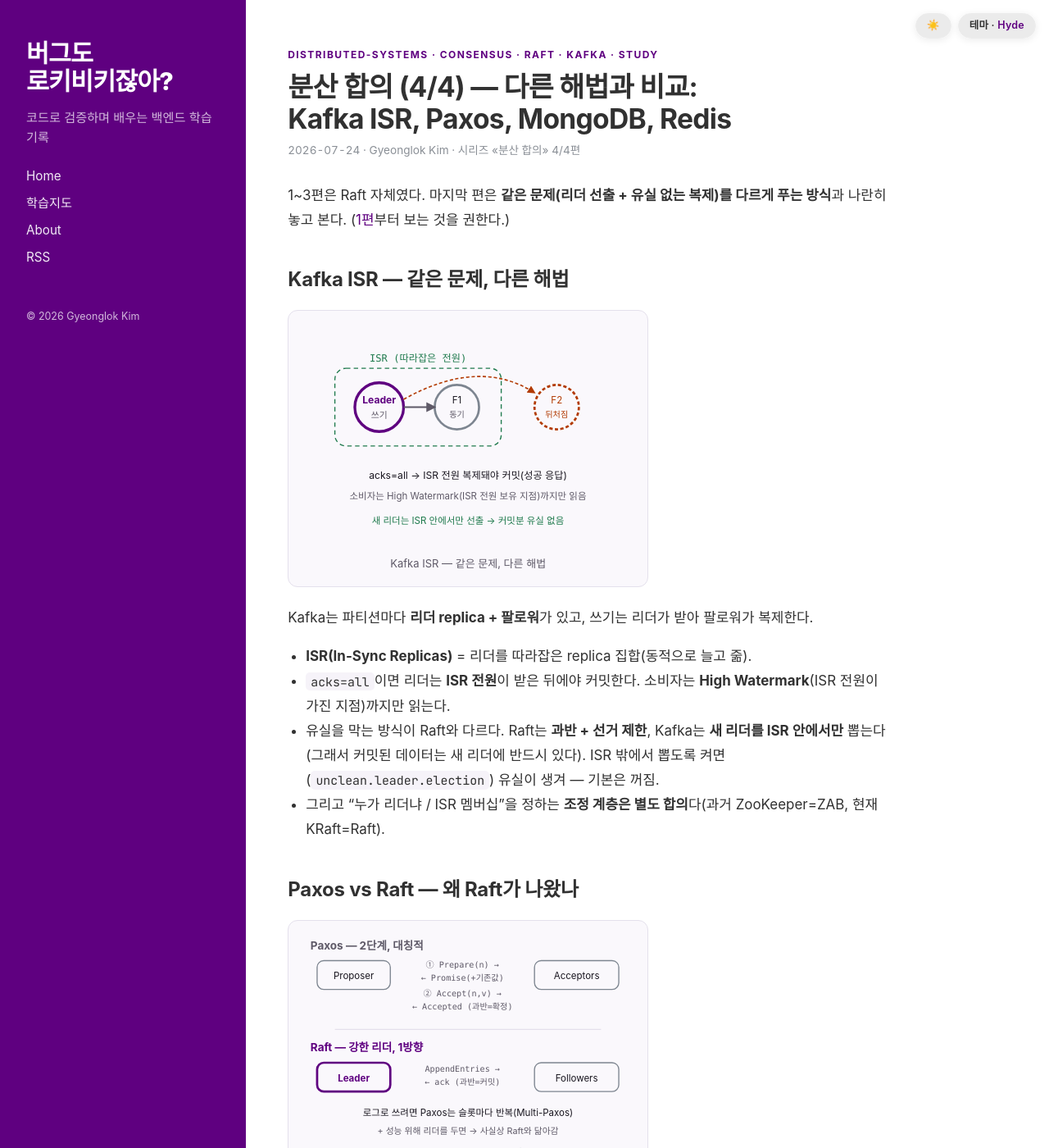
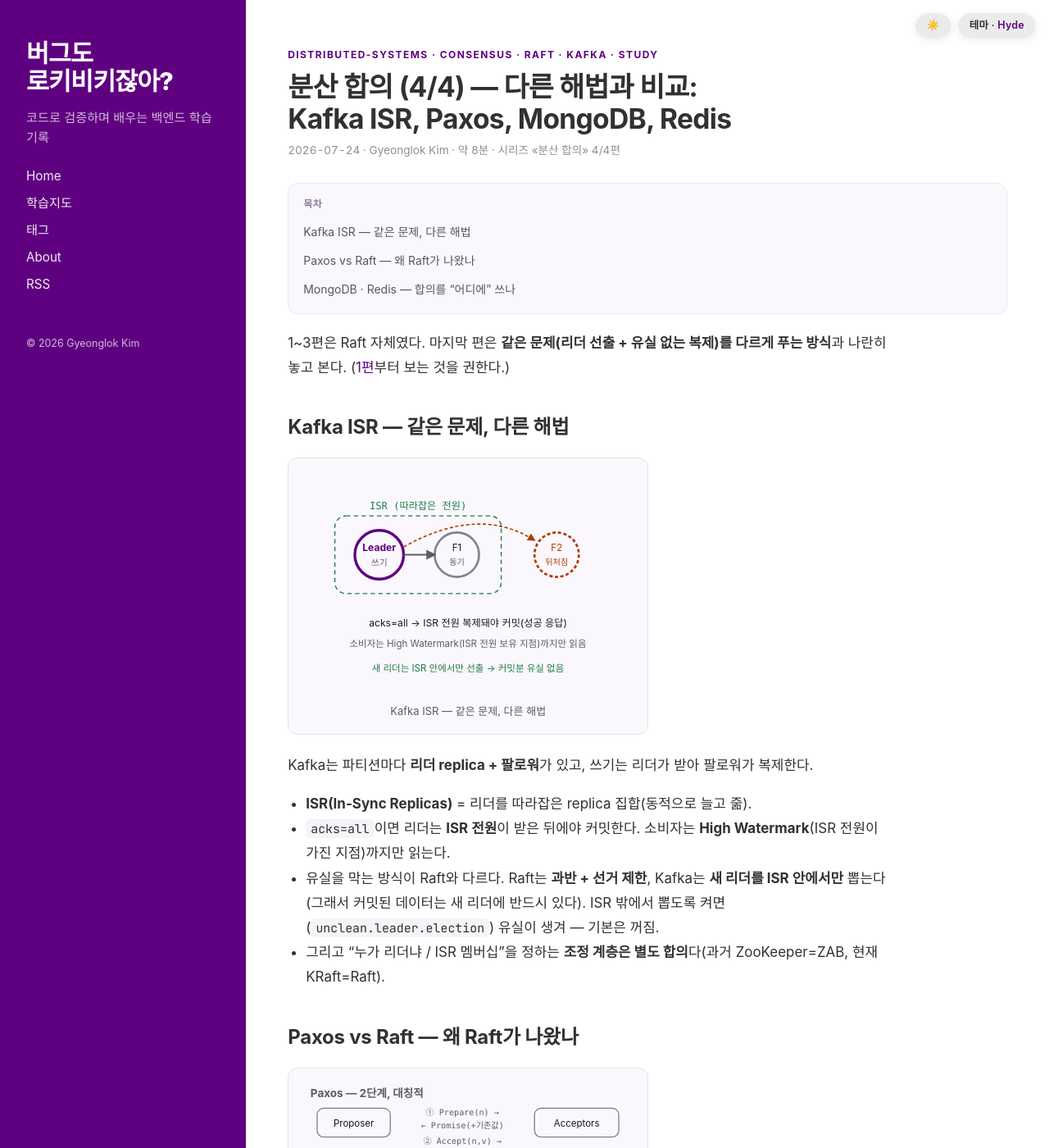
Before and after one commit to Rok93/Rok93.github.io, a Jekyll site: the page built from _posts/2026-07-24-raft-4-alternatives.md, in a window 1280 px wide and 1400 px high. Shown: the whole window at 82% size. Built offline with Jekyll 4.4.1, drawn with Linux system fonts in a browser that asks for light colours; some web fonts are replaced; comment, search, counter and statistics services are not loaded.

Commit message:
feat(ux): 읽기시간 + 자동 목차(TOC) + 태그 페이지
- post.html: 읽기시간(약 N분) + 본문 h2 3개↑일 때 자동 TOC
- tags.md: 태그 클라우드 + 주제별 글 모음(site.tags 기반)
- 홈 목록 태그를 /tags 링크로, 사이드바 네비에 '태그' 추가
- TOC/태그 다크모드 대응

Co-Authored-By: Claude Opus 4.8 (1M context) <noreply@anthropic.com>

```diff
--- a/_layouts/default.html
+++ b/_layouts/default.html
@@ -28,6 +28,7 @@
       <nav class="site-nav">
         <a href="{{ '/' | relative_url }}">Home</a>
         <a href="{{ '/roadmap/' | relative_url }}">학습지도</a>
+        <a href="{{ '/tags/' | relative_url }}">태그</a>
         <a href="{{ '/about/' | relative_url }}">About</a>
         <a href="{{ '/feed.xml' | relative_url }}">RSS</a>
       </nav>
--- a/_layouts/home.html
+++ b/_layouts/home.html
@@ -9,7 +9,7 @@ layout: default
   <li class="post-item">
     <a class="post-link" href="{{ post.url | relative_url }}">{{ post.title }}</a>
     <div class="post-meta">
-      {{ post.date | date: '%Y-%m-%d' }}{% if post.series %} · <span class="series-badge">📚 {{ post.series }} {{ post.series_part }}/{{ post.series_total }}</span>{% endif %}{% if post.tags.size > 0 %} · {{ post.tags | join: ' · ' }}{% endif %}
+      {{ post.date | date: '%Y-%m-%d' }}{% if post.series %} · <span class="series-badge">📚 {{ post.series }} {{ post.series_part }}/{{ post.series_total }}</span>{% endif %}{% if post.tags.size > 0 %} · {% for t in post.tags %}<a class="tag-link" href="{{ '/tags/' | relative_url }}#{{ t | slugify }}">{{ t }}</a>{% unless forloop.last %} · {% endunless %}{% endfor %}{% endif %}
     </div>
     {% if post.excerpt %}<p class="post-excerpt">{{ post.excerpt | strip_html | strip_newlines | truncate: 140 }}</p>{% endif %}
   </li>
--- a/_layouts/post.html
+++ b/_layouts/post.html
@@ -4,8 +4,9 @@ layout: default
 <article class="post">
   {% if page.tags.size > 0 %}<div class="post-eyebrow">{{ page.tags | join: ' · ' }}</div>{% endif %}
   <h1 class="post-title">{{ page.title }}</h1>
+  {% assign chars = content | strip_html | strip_newlines | size %}{% assign rmin = chars | divided_by: 500 | plus: 1 %}
   <div class="post-meta">
-    {{ page.date | date: '%Y-%m-%d' }} · {{ site.author }}{% if page.series %} · 시리즈 «{{ page.series }}» {{ page.series_part }}/{{ page.series_total }}편{% endif %}
+    {{ page.date | date: '%Y-%m-%d' }} · {{ site.author }} · 약 {{ rmin }}분{% if page.series %} · 시리즈 «{{ page.series }}» {{ page.series_part }}/{{ page.series_total }}편{% endif %}
   </div>
   {% if page.generated %}
   <div class="post-generated">
@@ -13,6 +14,7 @@ layout: default
     <span>이 글은 AI 학습 파이프라인이 자동으로 조사·집필·시각화했습니다. <a href="{{ '/about/' | relative_url }}">작동 방식</a></span>
   </div>
   {% endif %}
+  <nav class="post-toc" aria-label="목차" hidden></nav>
   <div class="post-body">
     {{ content }}
   </div>
@@ -59,3 +61,22 @@ layout: default
     document.getElementById('comments').appendChild(s);
   })();
 </script>
+<script>
+  /* 목차(TOC) 자동 생성: 본문 h2가 3개 이상일 때만 */
+  (function(){
+    var body=document.querySelector('.post-body'), toc=document.querySelector('.post-toc');
+    if(!body||!toc)return;
+    var hs=body.querySelectorAll('h2');
+    if(hs.length<3)return;
+    var ul=document.createElement('ul'); ul.className='post-toc-list';
+    hs.forEach(function(h){
+      if(!h.id)return;
+      var li=document.createElement('li'), a=document.createElement('a');
+      a.href='#'+h.id; a.textContent=h.textContent;
+      li.appendChild(a); ul.appendChild(li);
+    });
+    if(!ul.children.length)return;
+    var title=document.createElement('div'); title.className='post-toc-title'; title.textContent='목차';
+    toc.appendChild(title); toc.appendChild(ul); toc.hidden=false;
+  })();
+</script>
--- a/assets/css/main.css
+++ b/assets/css/main.css
@@ -276,3 +276,19 @@ a:hover { text-decoration: underline; }
 .post-generated a { color:#5F0080; }
 :root[data-theme="dark"] .post-generated { background:#221d2b; border-color:#2f2838; color:#9990a6; }
 :root[data-theme="dark"] .post-generated a { color:#b98fd6; }
+
+/* 글 목차 (TOC) */
+.post-toc { background:#faf8fc; border:1px solid #ece8f2; border-radius:12px; padding:14px 18px; margin:20px 0; }
+.post-toc-title { font-size:12px; font-weight:700; letter-spacing:.04em; text-transform:uppercase; color:#8a7fa0; margin-bottom:8px; }
+.post-toc-list { list-style:none; margin:0; padding:0; display:flex; flex-direction:column; gap:5px; }
+.post-toc-list a { color:#5a5468; text-decoration:none; font-size:14px; border-bottom:1px solid transparent; }
+.post-toc-list a:hover { color:#5F0080; border-bottom-color:#5F0080; }
+:root[data-theme="dark"] .post-toc { background:#221d2b; border-color:#2f2838; }
+:root[data-theme="dark"] .post-toc-title { color:#a99fc0; }
+:root[data-theme="dark"] .post-toc-list a { color:#c9c2d6; }
+:root[data-theme="dark"] .post-toc-list a:hover { color:#b98fd6; border-bottom-color:#b98fd6; }
+
+/* 홈 목록의 태그 링크 */
+.post-meta .tag-link { color:#8a7fa0; text-decoration:none; }
+.post-meta .tag-link:hover { color:#5F0080; }
+:root[data-theme="dark"] .post-meta .tag-link:hover { color:#b98fd6; }
```
Also changed, not shown: tags.md (added, +43 -0 lines).
